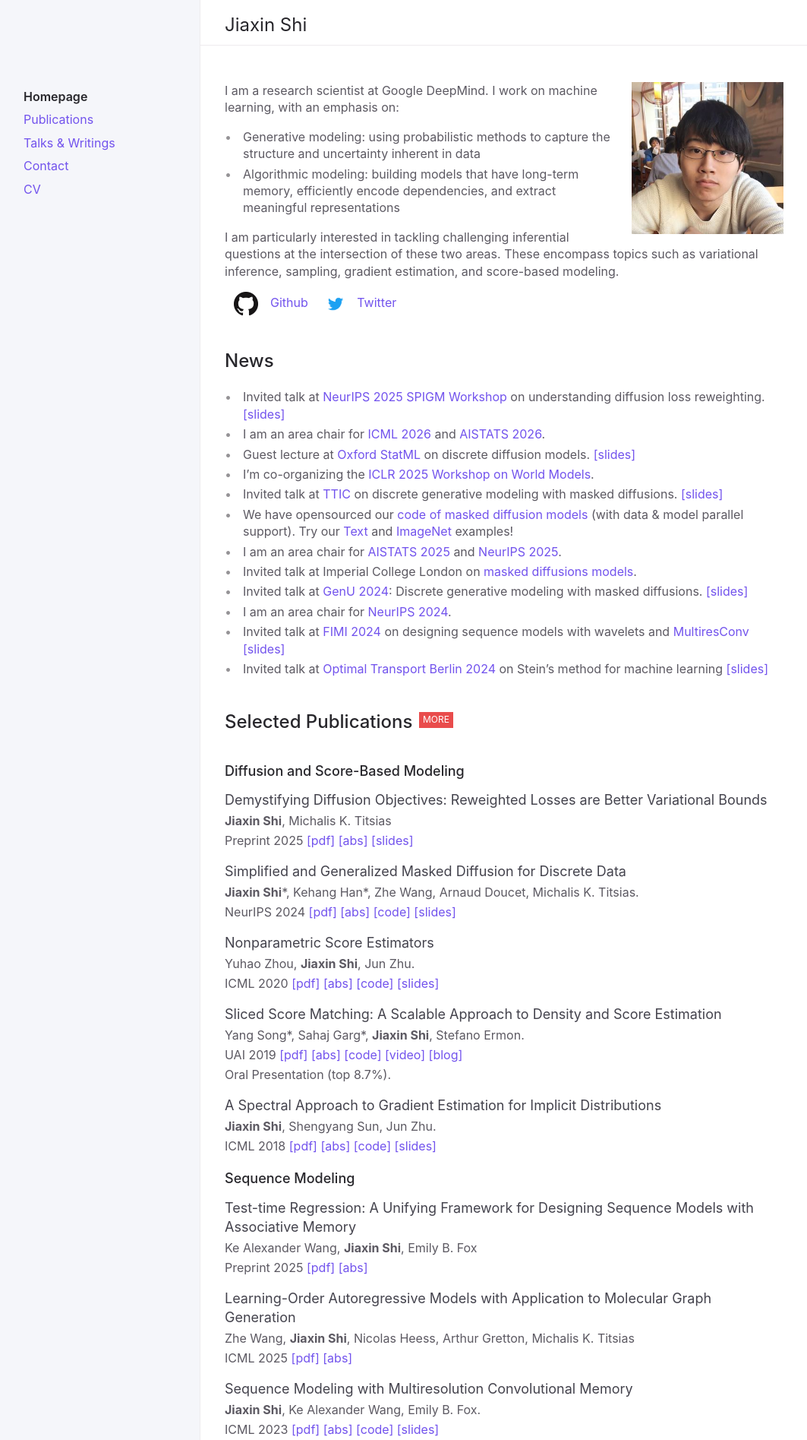
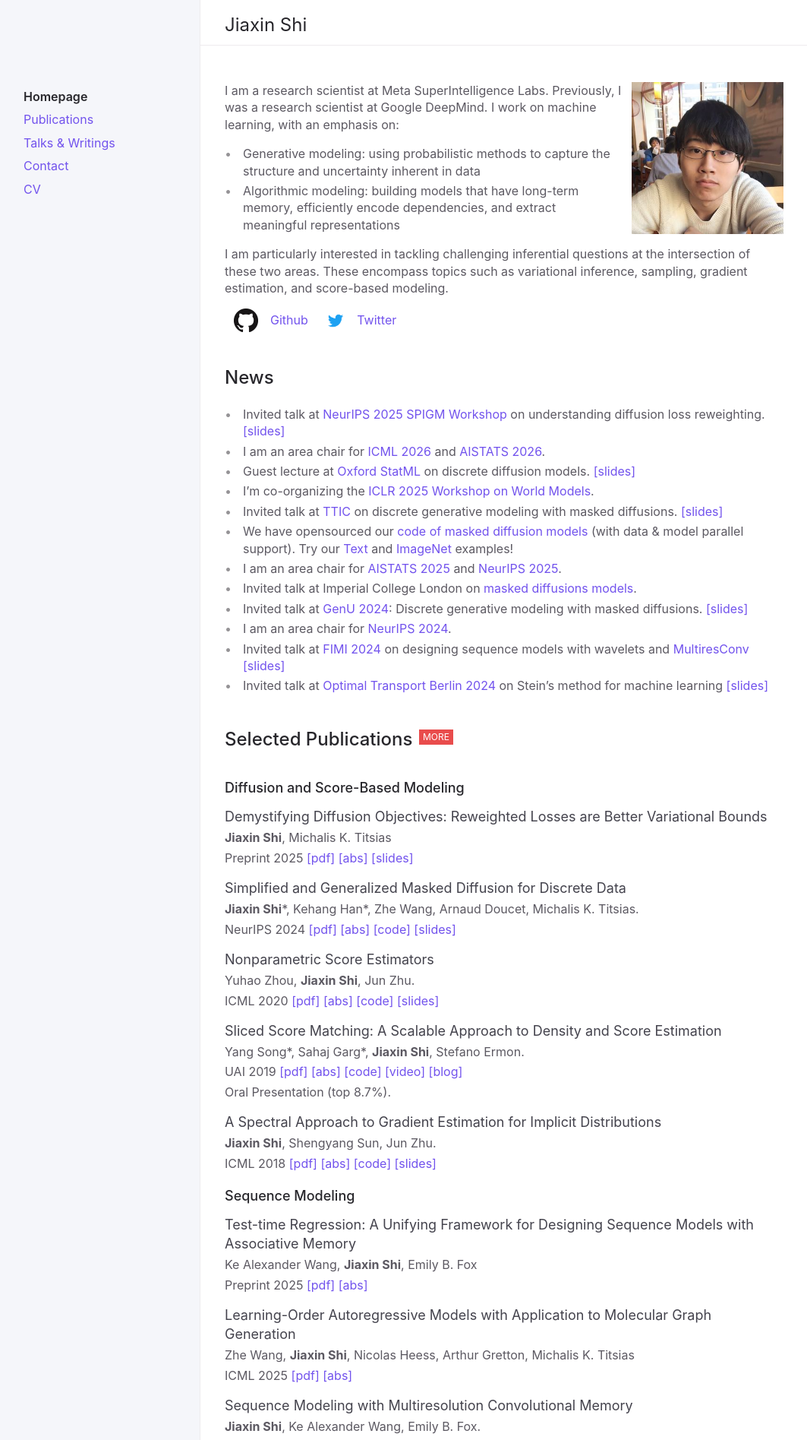
Before and after one commit to thjashin/thjashin.github.io, a Jekyll site: the page built from index.md, in a window 1280 px wide. Shown: the top 1895 px of the page at 76% size, without its empty margins (92-1155 px from the left). Built offline with Jekyll 4.4.1, drawn with Linux system fonts in a browser that asks for light colours.

Commit message:
Update index.md

```diff
--- a/index.md
+++ b/index.md
@@ -7,7 +7,7 @@ permalink: /
 
 <img style="width:200px;float:right;margin:0 0px 12px 12px" src="{{site.url}}/assets/images/jiaxin.jpg">
 
-I am a research scientist at Google DeepMind. I work on machine learning, with an emphasis on:
+I am a research scientist at Meta SuperIntelligence Labs. Previously, I was a research scientist at Google DeepMind. I work on machine learning, with an emphasis on:
 
 * Generative modeling: using probabilistic methods to capture the structure and uncertainty inherent in data
 * Algorithmic modeling: building models that have long-term memory, efficiently encode dependencies, and extract meaningful representations
```
